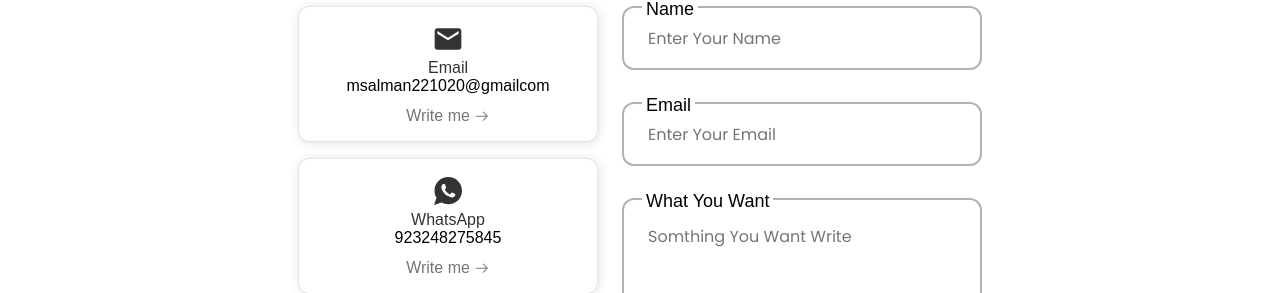
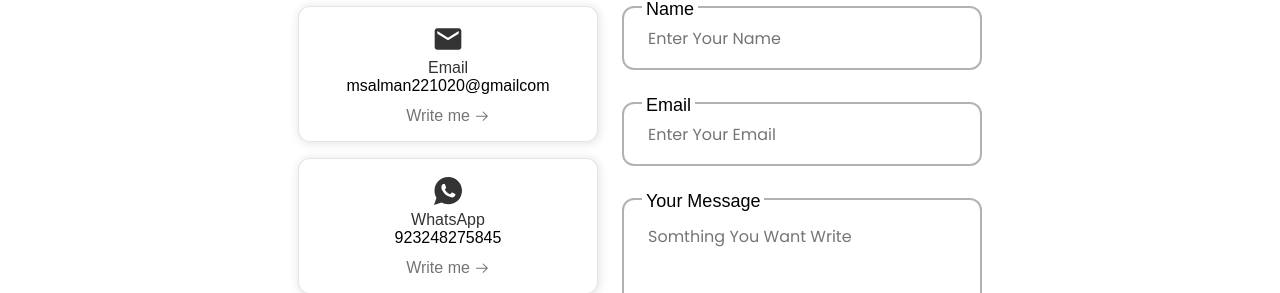
Before and after one commit to SalmanO7/my-portfolio, a React (Vite) app: page / in a window 1280 px wide. Shown: the part 3793-4086 px from the top of the page. Built offline with nearby package versions, Linux system fonts and the light colour scheme.

Commit message:
modify contact form functionality

```diff
--- a/src/components/contact/Contact.jsx
+++ b/src/components/contact/Contact.jsx
@@ -82,9 +82,9 @@ const Contact = () => {
                                 placeholder='Enter Your Email' />
                         </div>
                         <div className="contact-form-div contact-form-area">
-                            <label className='contact-form-tag '>What You Want</label>
+                            <label className='contact-form-tag '>Your Message</label>
                             <textarea name="message"
-
+                            required
                                 cols="30"
                                 rows="10"
                                 className='contact-input'
```
